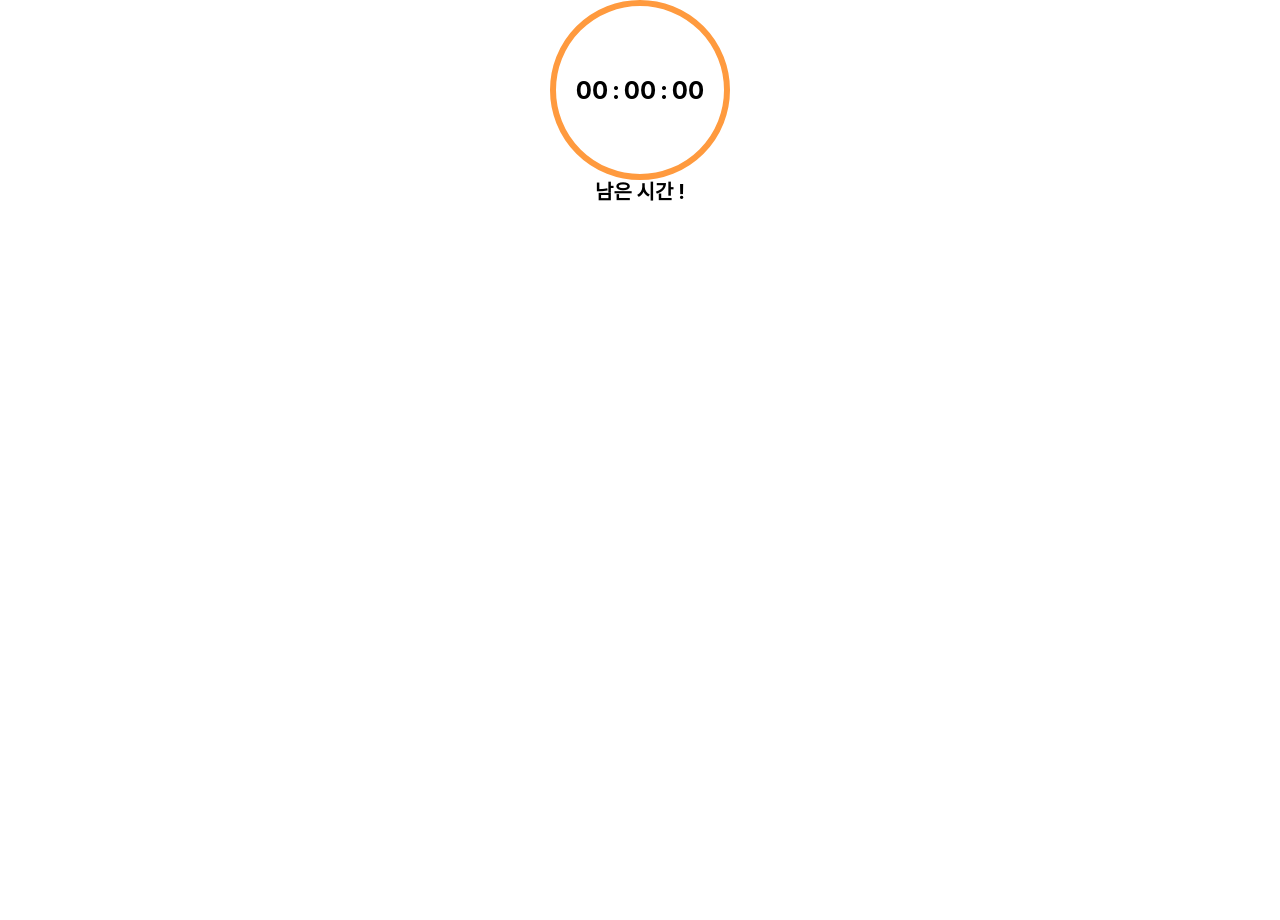
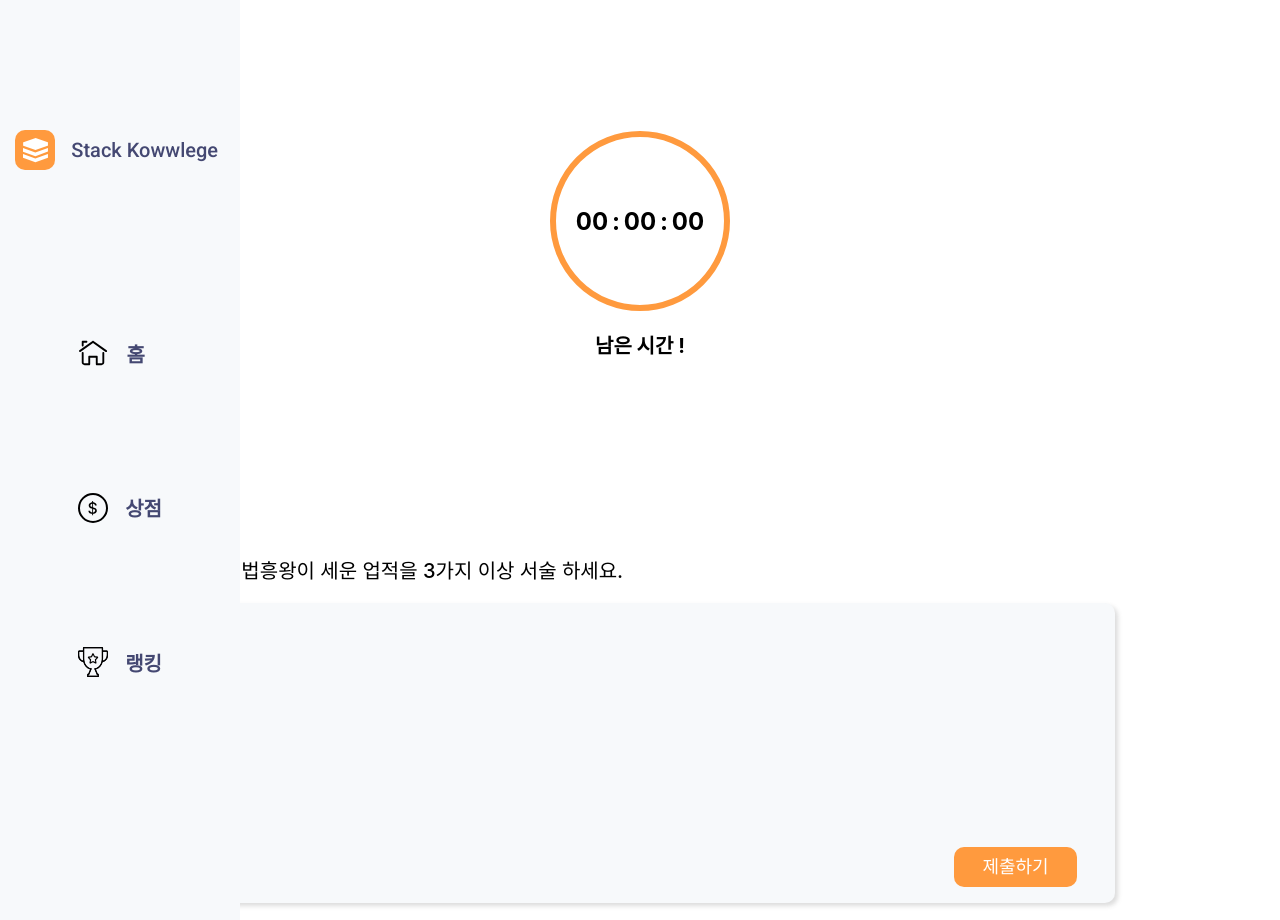
Before and after one commit to Stack-Knowledge/Stack-Knowledge-client, a Next.js app: page /task in a window 1280 px wide. Before the commit the page ends 800 px from the top, so only its background shows below. Built offline with nearby package versions, Linux system fonts and the light colour scheme; a web font is replaced by a local one.

Commit message:
Add Answer Box

```diff
--- a/src/app/task/page.tsx
+++ b/src/app/task/page.tsx
@@ -1,12 +1,15 @@
 'use client';
 import { Timer } from 'components';
+import * as C from 'components';
 import { Text, Container } from './style';
 
 const Task = () => {
   return (
     <Container>
+      <C.SideBar />
       <Timer />
       <Text>남은 시간 !</Text>
+      <C.Question />
     </Container>
   );
 };
--- a/src/app/task/style.ts
+++ b/src/app/task/style.ts
@@ -4,6 +4,7 @@ export const Text = styled.p`
   font-weight: 700;
   font-size: 20px;
   line-height: 24px;
+  margin-top: 23px;
 
   color: #000000;
 `;
--- /dev/null
+++ b/src/components/Question/index.tsx
@@ -0,0 +1,21 @@
+import * as S from './style';
+import { useState } from 'react';
+
+const Question = () => {
+  const [answer, setAnswer] = useState('');
+
+  return (
+    <S.QuestionContainer>
+      <S.Text>[문제] 1. 법흥왕이 세운 업적을 3가지 이상 서술 하세요.</S.Text>
+      <S.Answer
+        value={answer}
+        onChange={e => {
+          setAnswer(e.target.value);
+        }}
+      />
+      <S.SubmitBTN>제출하기</S.SubmitBTN>
+    </S.QuestionContainer>
+  );
+};
+
+export default Question;
--- /dev/null
+++ b/src/components/Question/style.ts
@@ -0,0 +1,48 @@
+import styled from '@emotion/styled';
+
+export const QuestionContainer = styled.div`
+  width: 950px;
+  height: 344px;
+  margin-top: 201px;
+`;
+
+export const Text = styled.p`
+  font-weight: 500;
+  font-size: 20px;
+  line-height: 24px;
+  color: #000000;
+`;
+
+export const Answer = styled.textarea`
+  width: 950px;
+  height: 300px;
+  background: #f7f9fb;
+  box-shadow: 3px 3px 4px rgba(120, 120, 120, 0.25);
+  border-radius: 10px;
+  outline: none;
+  border: none;
+  padding-left: 13px;
+  resize: none;
+  margin-top: 20px;
+
+  font-weight: 400;
+  font-size: 16px;
+  line-height: 60px;
+  color: #000000;
+`;
+
+export const SubmitBTN = styled.div`
+  width: 123px;
+  height: 40px;
+  background: #ff9a3e;
+  text-align: center;
+  border-radius: 10px;
+  font-weight: 500;
+  font-size: 18px;
+  line-height: 40px;
+  color: #ffffff;
+
+  position: relative;
+  left: 789px;
+  bottom: 60px;
+`;
--- a/src/components/Timer/style.ts
+++ b/src/components/Timer/style.ts
@@ -6,6 +6,7 @@ export const Timer = styled.div`
   background: #ffffff;
   border: 6px solid #ff9a3e;
   border-radius: 90px;
+  margin-top: 131px;
 `;
 
 export const InputBox = styled.div`
--- a/src/components/index.ts
+++ b/src/components/index.ts
@@ -6,3 +6,4 @@ export { default as BottomNav } from './BottomNav';
 export { default as AlertBox } from './AlertBox';
 export { default as LoginBox } from './LoginBox';
 export { default as Timer } from './Timer';
+export { default as Question } from './Question';
```
